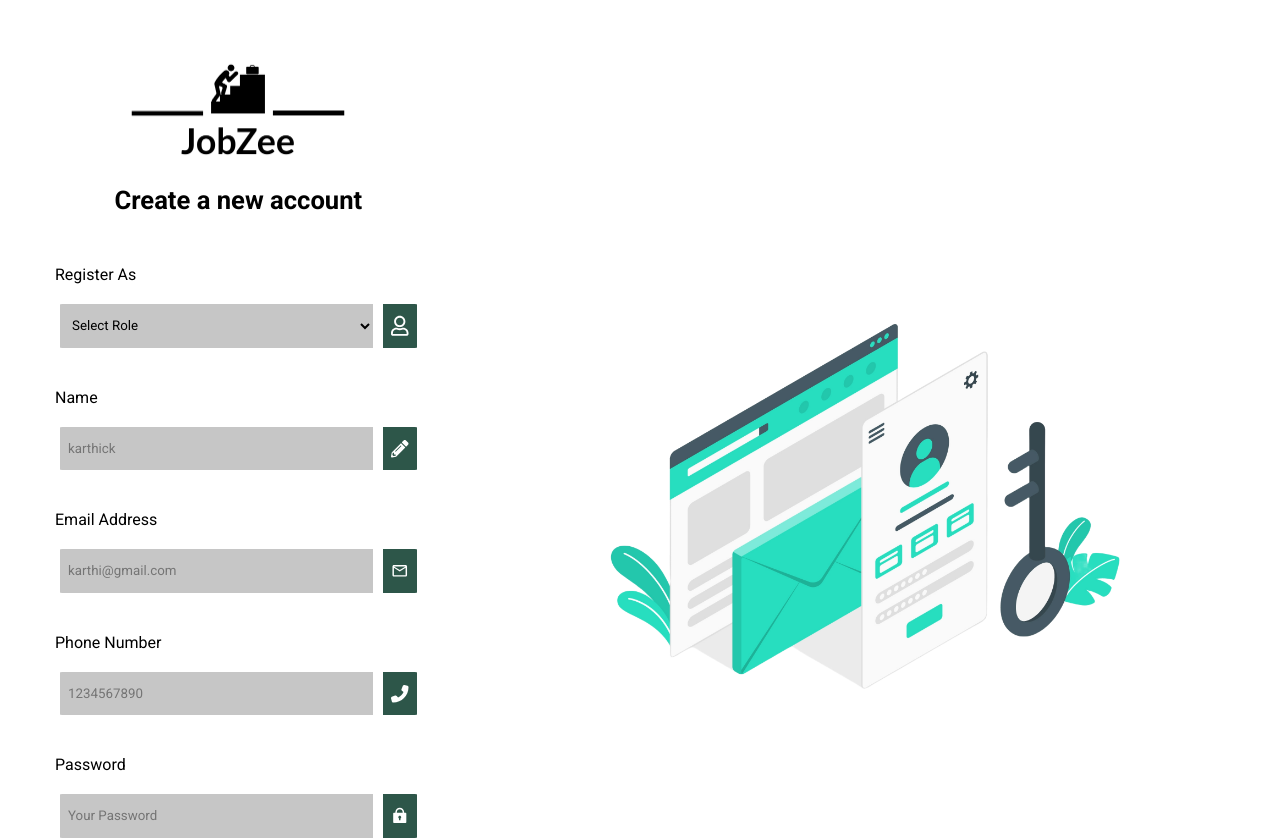
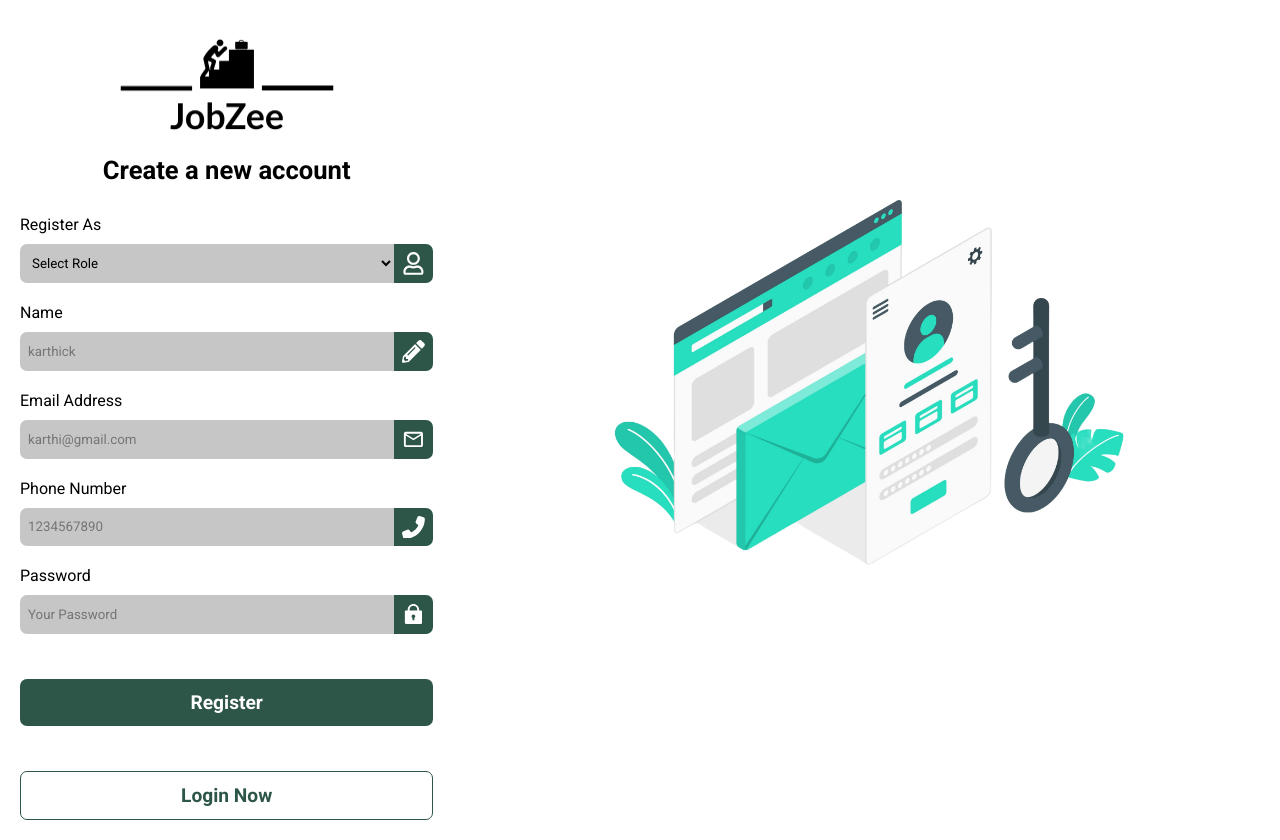
Before and after one commit to karthickrajacode/frontend, a React (Vite) app: page /register in a window 1280 px wide. Shown: the top 840 px of the page. Built offline with nearby package versions, Linux system fonts and the light colour scheme; no server answers.

Commit message:
Styles updated app.css file.

```diff
--- a/src/App.css
+++ b/src/App.css
@@ -1,7 +1,7 @@
 @import url("https://fonts.googleapis.com/css2?family=Roboto:ital,wght@0,100;0,300;0,400;0,500;0,700;0,900;1,100;1,300;1,400;1,500;1,700;1,900&display=swap");
 
 * {
-  margin: 5px;
+  margin: 0;
   padding: 0;
   box-sizing: border-box;
   overflow-x: hidden;
```
